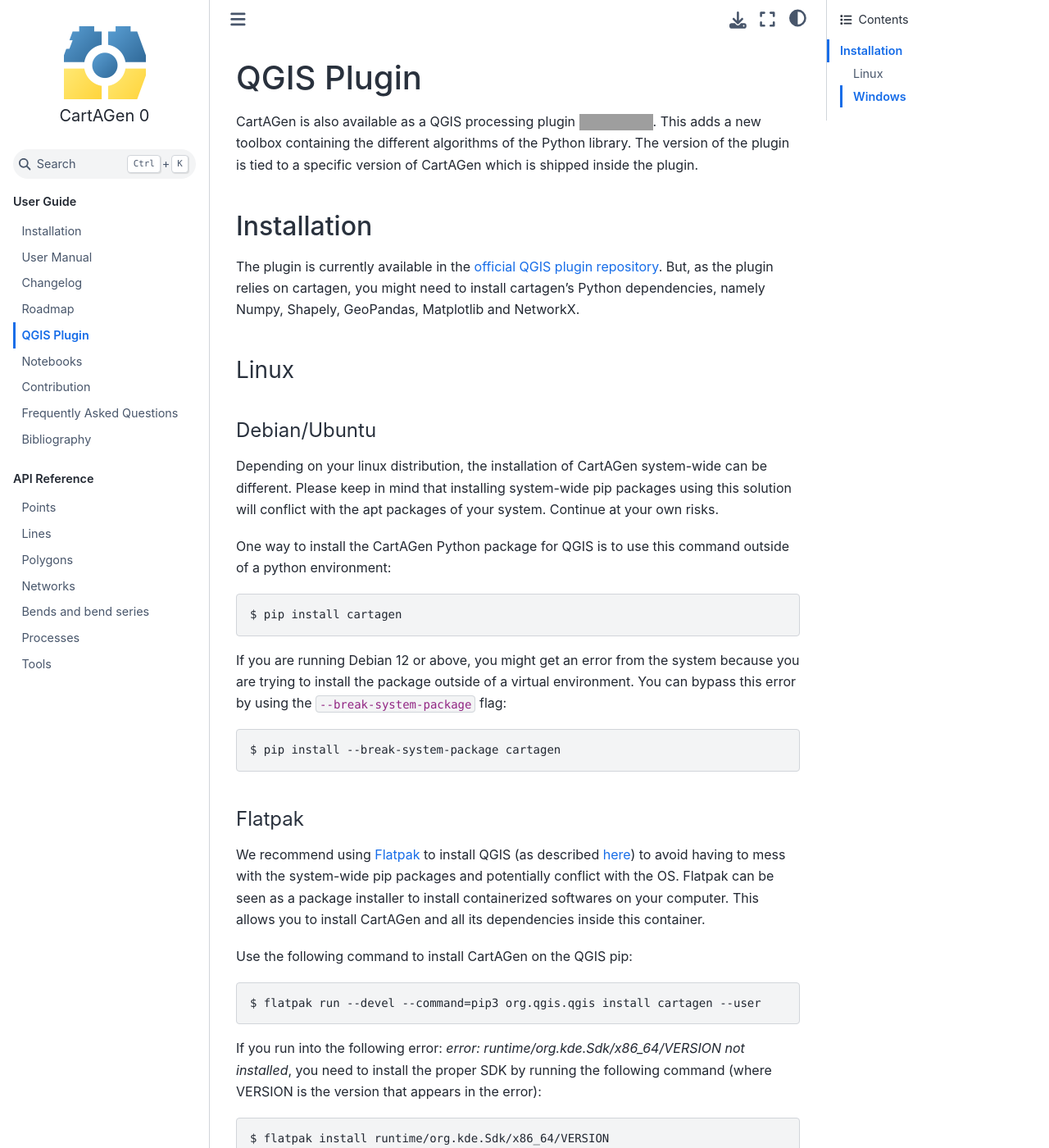
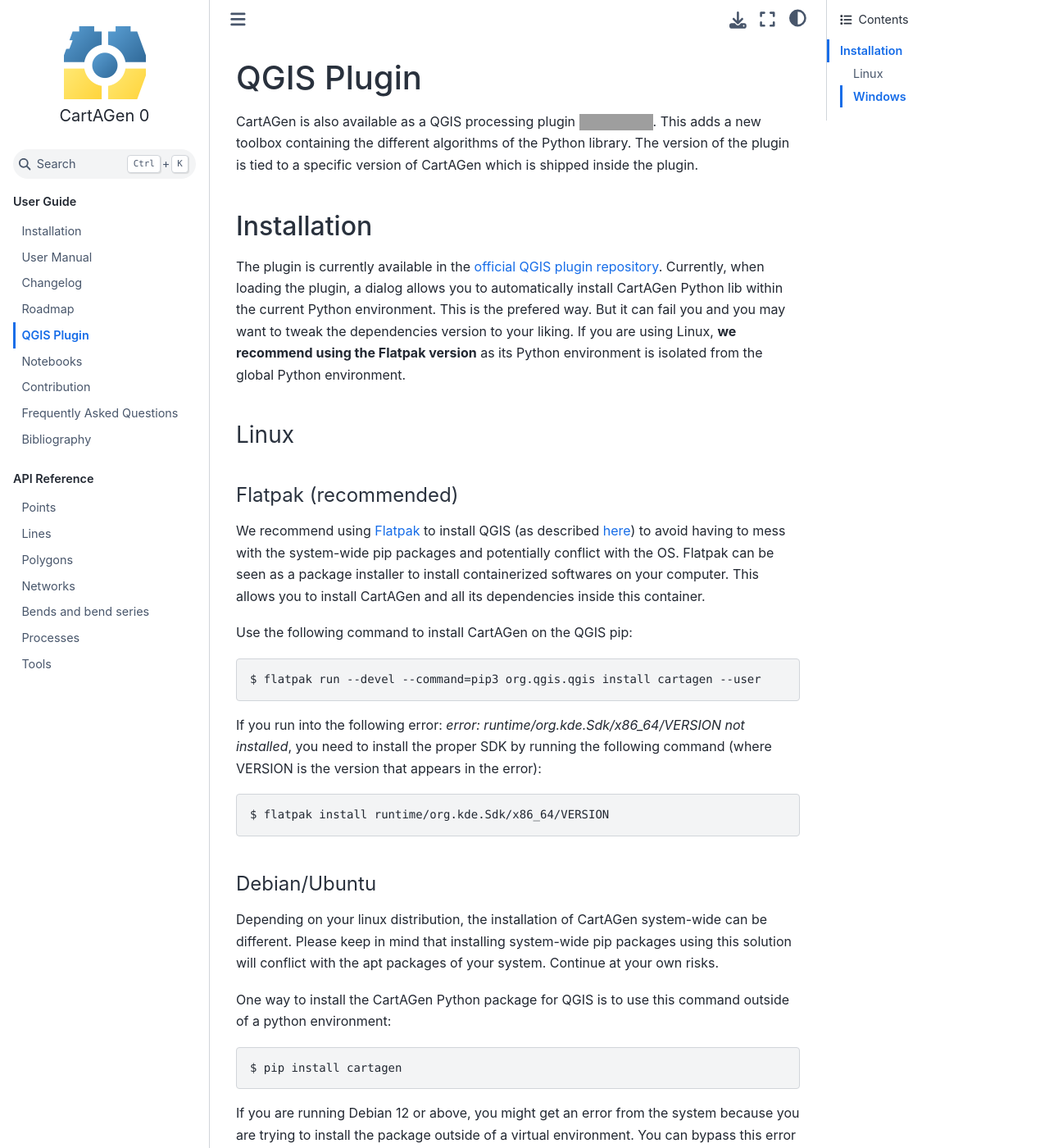
Before and after one commit to LostInZoom/cartagen, a Sphinx documentation site: the page built from docs/qgis.rst, in a window 1280 px wide and 1400 px high. Shown: the whole window at 82% size. Built offline with Sphinx 7.4.7 and the Sphinx Book theme 1.1.4, drawn with Linux system fonts in a browser that asks for light colours; some of the changed text lies outside the part shown; grey boxes are pictures that could not be loaded.

Commit message:
updated qgis plugin installation page

```diff
--- a/docs/qgis.rst
+++ b/docs/qgis.rst
@@ -20,11 +20,30 @@
 ============
 
 The plugin is currently available in the `official QGIS plugin repository <https://plugins.qgis.org/plugins/cartagen4qgis/>`_.
-But, as the plugin relies on cartagen, you might need to install cartagen's Python dependencies, namely Numpy, Shapely, GeoPandas,
-Matplotlib and NetworkX.
+Currently, when loading the plugin, a dialog allows you to automatically install CartAGen Python lib within the current Python
+environment. This is the prefered way. But it can fail you and you may want to tweak the dependencies version to your liking.
+If you are using Linux, **we recommend using the Flatpak version** as its Python environment is isolated from the global Python
+environment.
 
 Linux
 -----
+
+Flatpak (recommended)
+^^^^^^^^^^^^^^^^^^^^^
+
+We recommend using `Flatpak <https://flatpak.org/>`_ to install QGIS (as described `here <https://qgis.org/resources/installation-guide/#flatpak>`_)
+to avoid having to mess with the system-wide pip packages and potentially conflict with the OS.
+Flatpak can be seen as a package installer to install containerized softwares on your computer. This
+allows you to install CartAGen and all its dependencies inside this container.
+
+Use the following command to install CartAGen on the QGIS pip::
+
+    $ flatpak run --devel --command=pip3 org.qgis.qgis install cartagen --user
+
+If you run into the following error: `error: runtime/org.kde.Sdk/x86_64/VERSION not installed`, you need to install the proper SDK by
+running the following command (where VERSION is the version that appears in the error)::
+
+    $ flatpak install runtime/org.kde.Sdk/x86_64/VERSION
 
 Debian/Ubuntu
 ^^^^^^^^^^^^^
@@ -43,23 +62,6 @@
 
     $ pip install --break-system-package cartagen
 
-Flatpak
-^^^^^^^
-
-We recommend using `Flatpak <https://flatpak.org/>`_ to install QGIS (as described `here <https://qgis.org/resources/installation-guide/#flatpak>`_)
-to avoid having to mess with the system-wide pip packages and potentially conflict with the OS.
-Flatpak can be seen as a package installer to install containerized softwares on your computer. This
-allows you to install CartAGen and all its dependencies inside this container.
-
-Use the following command to install CartAGen on the QGIS pip::
-
-    $ flatpak run --devel --command=pip3 org.qgis.qgis install cartagen --user
-
-If you run into the following error: `error: runtime/org.kde.Sdk/x86_64/VERSION not installed`, you need to install the proper SDK by
-running the following command (where VERSION is the version that appears in the error)::
-
-    $ flatpak install runtime/org.kde.Sdk/x86_64/VERSION
-
 Windows
 -------
 
```
